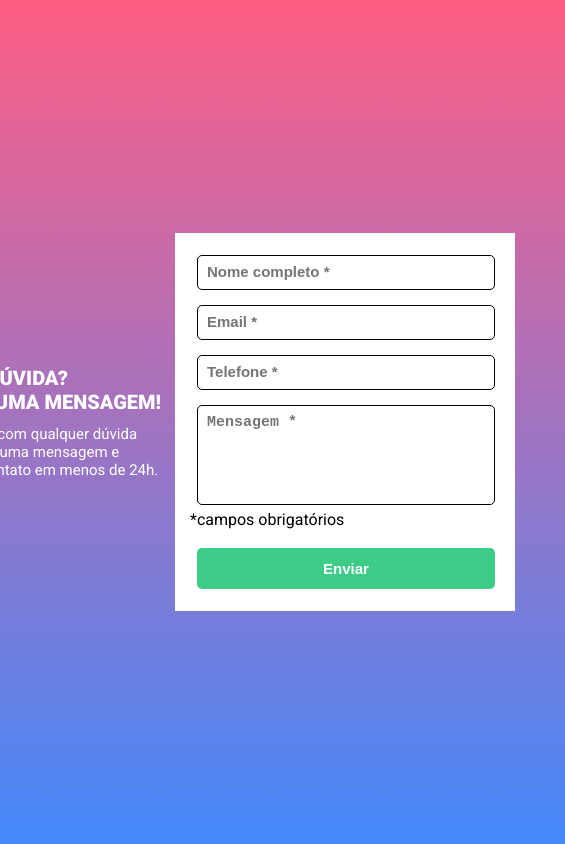
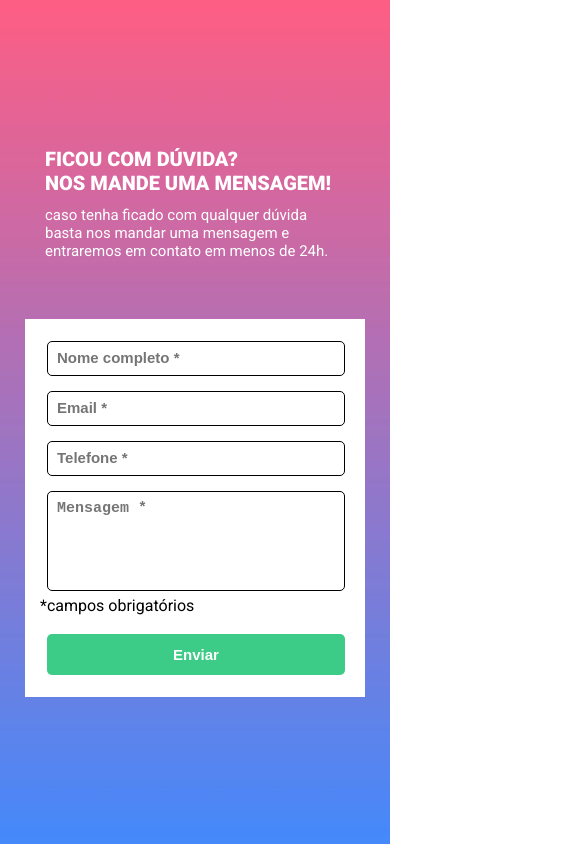
Before and after one commit to ToAlvs/desafio-js-intermediario, a plain HTML site: page index.html in a window 390 px wide. Shown: the whole page, 565 px wide, since content can reach past the window. Drawn offline with Linux system fonts and the light colour scheme.

Commit message:
Adição do arquivo 'responsive.css' dentro da pasta 'css', com o objetivo de tornar a página responsiva

```diff
--- a/index.html
+++ b/index.html
@@ -6,6 +6,7 @@
     <meta name="viewport" content="width=device-width, initial-scale=1.0">
     <link rel="stylesheet" href="./src/css/reset.css">
     <link rel="stylesheet" href="./src/css/style.css">
+    <link rel="stylesheet" href="./src/css/responsive.css">
     <title>Desafio 3</title>
 </head>
 
--- /dev/null
+++ b/src/css/responsive.css
@@ -0,0 +1,7 @@
+@media (max-width: 768px){
+    main{
+        flex-direction: column;
+        min-height: 550px;
+        padding: 0;
+    }
+}
```
